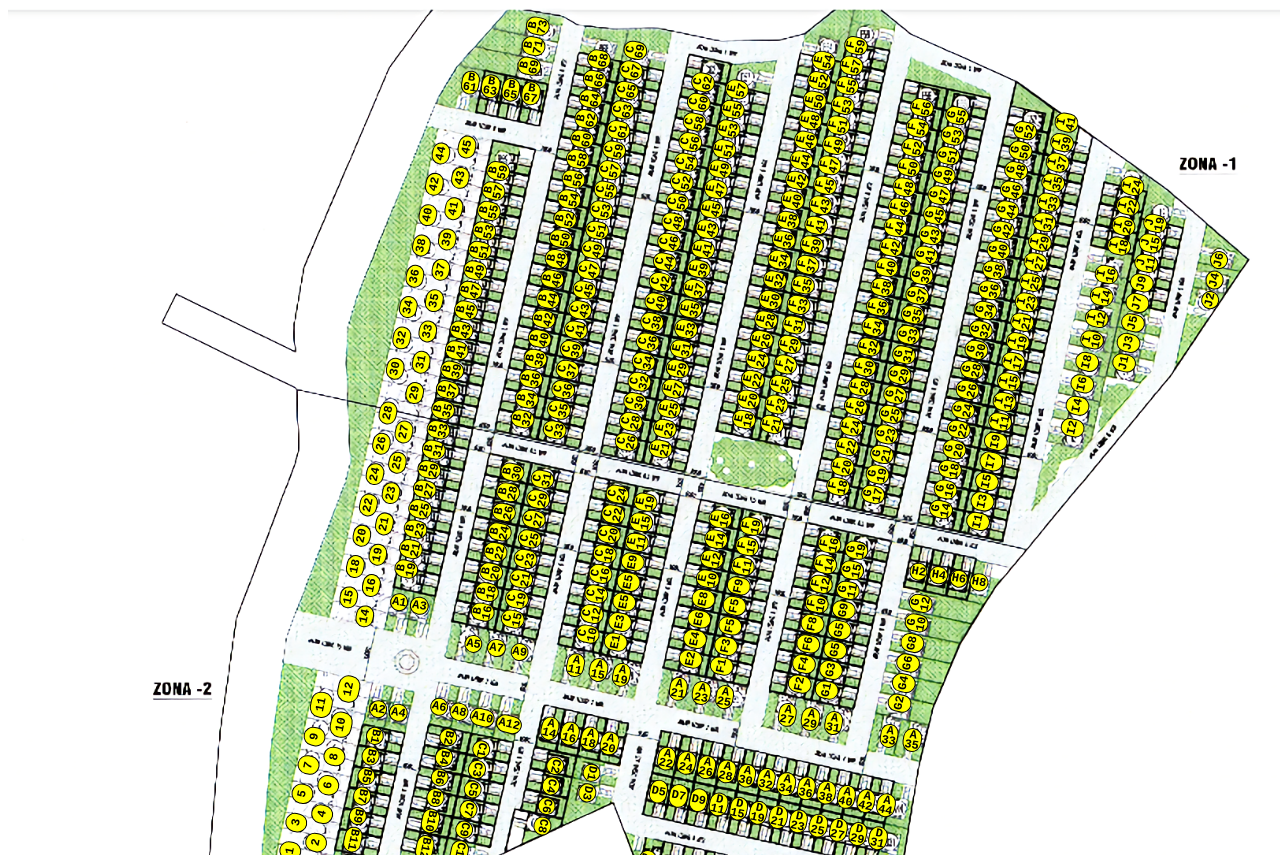
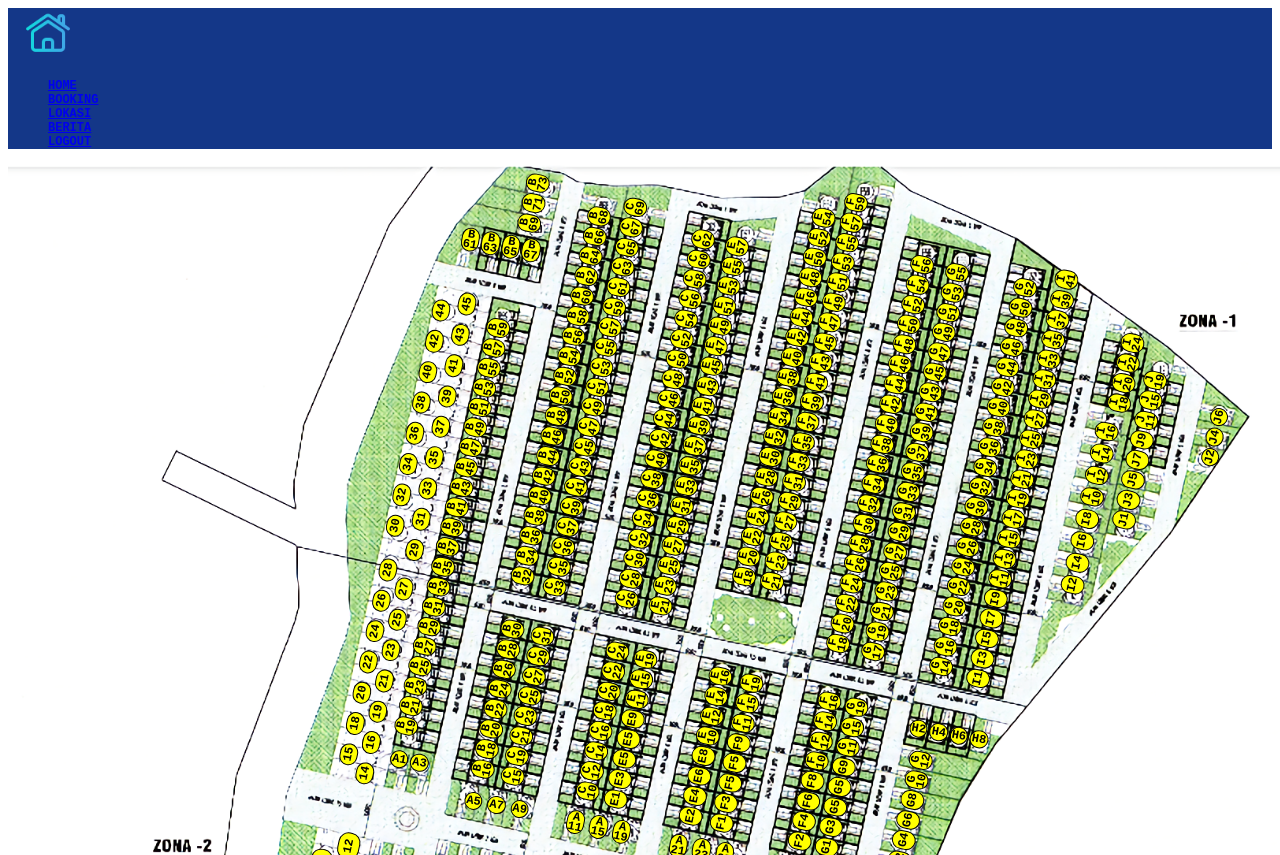
Before and after one commit to yogzsp/web-property, a PHP site: page /pages/site/index.php in a window 1280 px wide; the page is wider, and only the part inside the window is pictured. Shown: the top 855 px of that part. Run offline with PHP 8.4, Linux system fonts and the light colour scheme.

Commit message:
Update index.php

```diff
--- a/pages/site/index.php
+++ b/pages/site/index.php
@@ -4,7 +4,7 @@
         <meta charset="UTF-8" />
         <meta http-equiv="X-UA-Compatible" content="IE=edge" />
         <meta name="viewport" content="width=device-width, initial-scale=1.0" />
-        <title>Document</title>
+        <title>Siteplan</title>
         <style>
             * {
                 list-style: none;
@@ -881,6 +881,30 @@
         </style>
     </head>
     <body>
+        <nav class="navbar fixed" style="background-color: #143788;">
+        <div class="container-fluid">
+            <div class="logo">
+                <img src="assets/img/commons/home.png" alt="" width="50px" style="margin-left: 15px;">
+            </div>
+            <ul class="nav" style="margin-right: 20px;">
+                <li class="nav-item">
+                    <a class="nav-link active" aria-current="page" href="#">HOME</a>
+                </li>
+                <li class="nav-item">
+                    <a class="nav-link" href="./pages/booking/booking.php">BOOKING</a>
+                </li>
+                <li class="nav-item">
+                    <a class="nav-link" href="#">LOKASI</a>
+                </li>
+                <li class="nav-item">
+                    <a class="nav-link" href="#">BERITA</a>
+                </li>
+                <li class="nav-item">
+                    <a class="nav-link" href="controller/users/logout.php">LOGOUT</a>
+                </li>
+            </ul>
+        </div>
+    </nav>
         <div class="site-plan" style="min-width:1366px;max-width:1366px;position:relative">
             <img src="../../sitesplan.png" alt="" class="imgs"/>
             <table class="X1">
```
